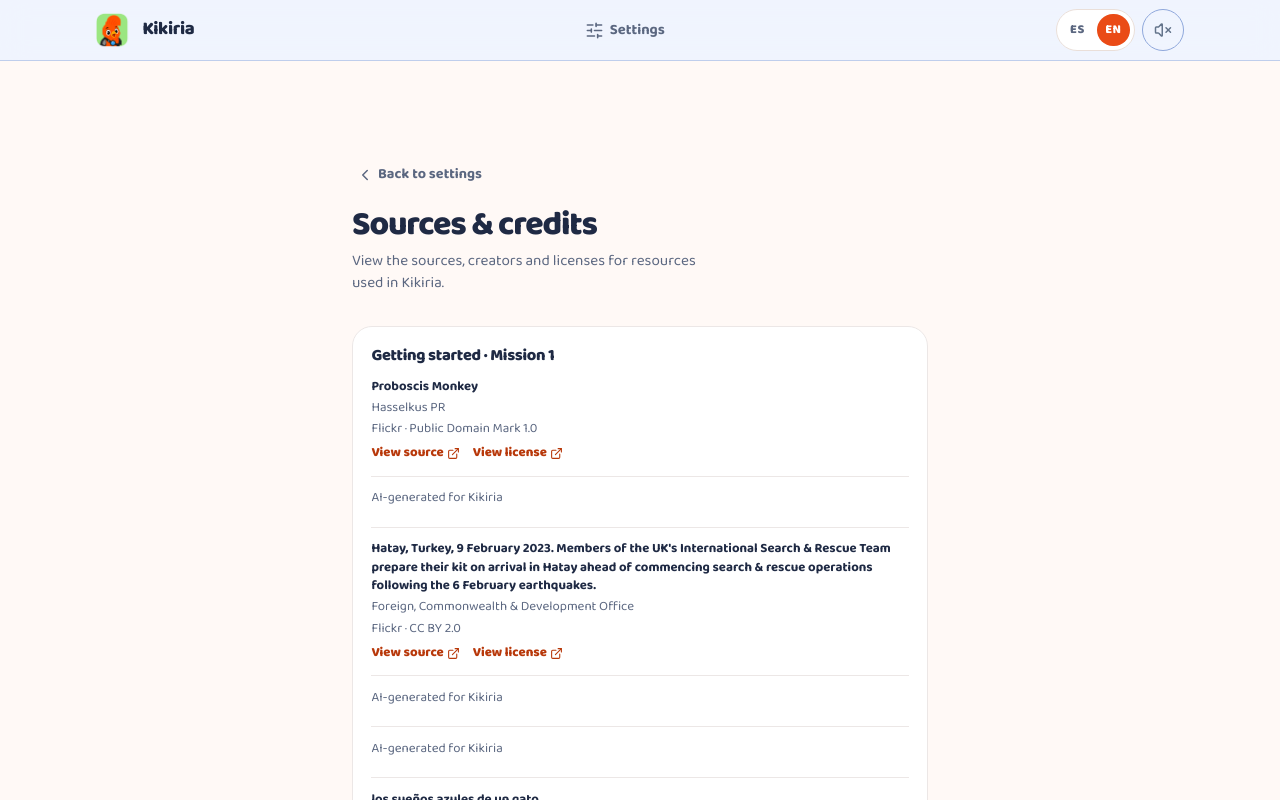
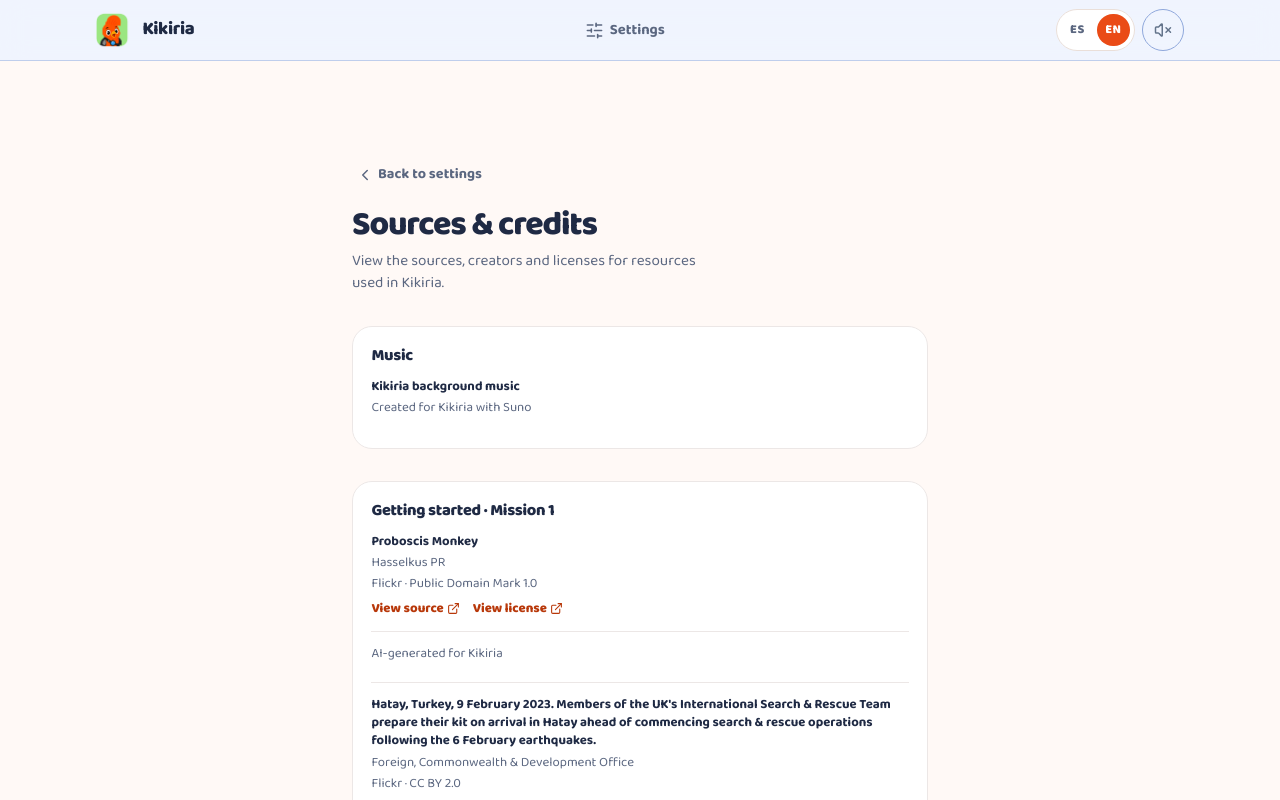
Before and after one commit to Faxeclon/mil-game, a Next.js app: page /en/settings/credits in a window 1280 px wide. Shown: the top 800 px of the page. Built offline with nearby package versions, Linux system fonts and the light colour scheme.

Commit message:
docs: refresh Kikiria README and add music credit

```diff
--- a/src/components/CreditsClient.tsx
+++ b/src/components/CreditsClient.tsx
@@ -2,12 +2,15 @@
 
 import { ChevronLeft, ExternalLink } from "lucide-react";
 import { useTranslations } from "next-intl";
+import { applicationCredits } from "@/content/appCredits";
 import { creditedPackPresentationKeys, getCreditedMedia } from "@/content/packs/packRegistry";
 import { Link } from "@/i18n/navigation";
 import styles from "./SettingsClient.module.css";
 
 export function CreditsClient() {
   const t = useTranslations("credits");
+  const applicationGroups = new Map<string, typeof applicationCredits>();
+  for (const item of applicationCredits) applicationGroups.set(item.groupKey, [...(applicationGroups.get(item.groupKey) ?? []), item]);
   const groups = new Map<string, ReturnType<typeof getCreditedMedia>>();
   for (const item of getCreditedMedia()) groups.set(item.packId, [...(groups.get(item.packId) ?? []), item]);
 
@@ -16,6 +19,19 @@
       <Link className={styles.back} href="/settings"><ChevronLeft aria-hidden="true" size={18} />{t("back")}</Link>
       <h1 className={styles.title}>{t("title")}</h1>
       <p className={styles.lead}>{t("lead")}</p>
+      {[...applicationGroups.entries()].map(([groupKey, items]) => (
+        <section className={styles.group} key={groupKey}>
+          <h2 className={styles.groupTitle}>{t(`groups.${groupKey}`)}</h2>
+          <ul className={styles.creditList}>
+            {items.map((credit) => (
+              <li className={styles.credit} key={credit.id}>
+                <strong>{t(`app.${credit.titleKey}`)}</strong>
+                <span>{t(`app.${credit.descriptionKey}`, { tool: credit.tool.name })}</span>
+              </li>
+            ))}
+          </ul>
+        </section>
+      ))}
       {[...groups.entries()].map(([packId, items]) => (
         <section className={styles.group} key={packId}>
           <h2 className={styles.groupTitle}>{t(`packs.${creditedPackPresentationKeys[packId as keyof typeof creditedPackPresentationKeys]}`)}</h2>
--- /dev/null
+++ b/src/content/appCredits.ts
@@ -0,0 +1,23 @@
+/**
+ * Credits for resources used by the application as a whole rather than by one mission.
+ * They stay separate from pack media: a background track is not an answer asset.
+ */
+export type ApplicationCredit = {
+  id: string;
+  groupKey: "music";
+  titleKey: "backgroundMusic";
+  descriptionKey: "createdWithTool";
+  tool: { name: string; url: string };
+  creationMethod: "ai-generated" | "project-created";
+};
+
+export const applicationCredits: readonly ApplicationCredit[] = [
+  {
+    id: "kikiria-background-music",
+    groupKey: "music",
+    titleKey: "backgroundMusic",
+    descriptionKey: "createdWithTool",
+    tool: { name: "Suno", url: "https://suno.com/" },
+    creationMethod: "ai-generated"
+  }
+];
```
Also changed, not shown: src/messages/en.json, src/messages/es.json, 2 other files (tests, documents, lock files or other folders).
